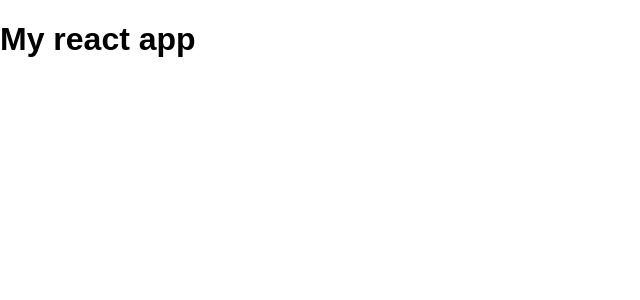
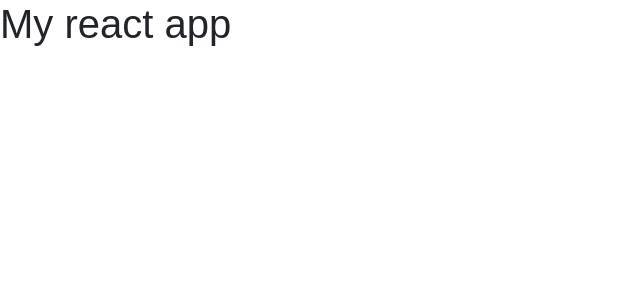
Before and after one commit to dkapper01/devconnect, a React (Create React App) app in the folder client/: page / in a window 1280 px wide. Shown: the top 300 px of the page, without its empty margins (0-640 px from the left). Built offline with nearby package versions, Linux system fonts and the light colour scheme.

Commit message:
Add bootstrap and font awsome cdns

```diff
--- a/client/public/index.html
+++ b/client/public/index.html
@@ -10,6 +10,8 @@
     -->
     <link rel="manifest" href="%PUBLIC_URL%/manifest.json">
     <link rel="shortcut icon" href="%PUBLIC_URL%/favicon.ico">
+    <link rel="stylesheet" href="https://stackpath.bootstrapcdn.com/bootstrap/4.1.1/css/bootstrap.min.css" integrity="sha384-WskhaSGFgHYWDcbwN70/dfYBj47jz9qbsMId/iRN3ewGhXQFZCSftd1LZCfmhktB" crossorigin="anonymous">
+    <link rel="stylesheet" href="https://use.fontawesome.com/releases/v5.1.0/css/all.css" integrity="sha384-lKuwvrZot6UHsBSfcMvOkWwlCMgc0TaWr+30HWe3a4ltaBwTZhyTEggF5tJv8tbt" crossorigin="anonymous">
     <!--
       Notice the use of %PUBLIC_URL% in the tags above.
       It will be replaced with the URL of the `public` folder during the build.
@@ -26,15 +28,8 @@
       You need to enable JavaScript to run this app.
     </noscript>
     <div id="root"></div>
-    <!--
-      This HTML file is a template.
-      If you open it directly in the browser, you will see an empty page.
-
-      You can add webfonts, meta tags, or analytics to this file.
-      The build step will place the bundled scripts into the <body> tag.
-
-      To begin the development, run `npm start` or `yarn start`.
-      To create a production bundle, use `npm run build` or `yarn build`.
-    -->
+    <script src="https://code.jquery.com/jquery-3.3.1.slim.min.js" integrity="sha384-q8i/X+965DzO0rT7abK41JStQIAqVgRVzpbzo5smXKp4YfRvH+8abtTE1Pi6jizo" crossorigin="anonymous"></script>
+    <script src="https://cdnjs.cloudflare.com/ajax/libs/popper.js/1.14.3/umd/popper.min.js" integrity="sha384-ZMP7rVo3mIykV+2+9J3UJ46jBk0WLaUAdn689aCwoqbBJiSnjAK/l8WvCWPIPm49" crossorigin="anonymous"></script>
+    <script src="https://stackpath.bootstrapcdn.com/bootstrap/4.1.1/js/bootstrap.min.js" integrity="sha384-smHYKdLADwkXOn1EmN1qk/HfnUcbVRZyYmZ4qpPea6sjB/pTJ0euyQp0Mk8ck+5T" crossorigin="anonymous"></script>
   </body>
 </html>
--- a/client/src/App.css
+++ b/client/src/App.css
@@ -4,7 +4,7 @@
 
 .landing {
   position: relative;
-  background: url('../img/showcase.jpg') no-repeat;
+  background: url('./img/showcase.jpg') no-repeat;
   background-size: cover;
   background-position: center;
   height: 100vh;
```
Also changed, not shown: client/src/img/showcase.jpg (added), 1 other file (tests, documents, lock files or other folders).
